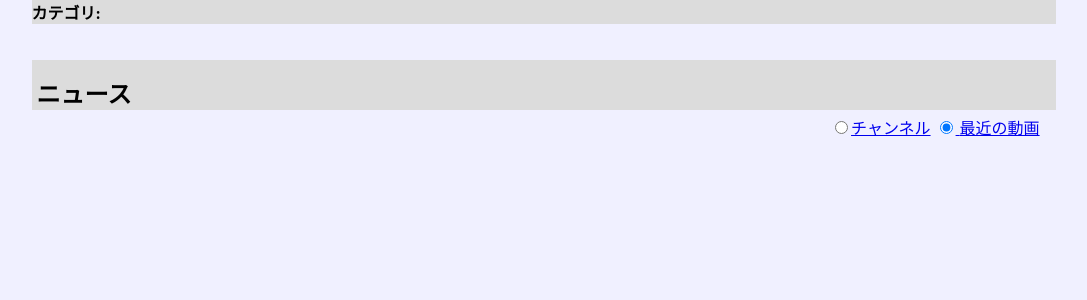
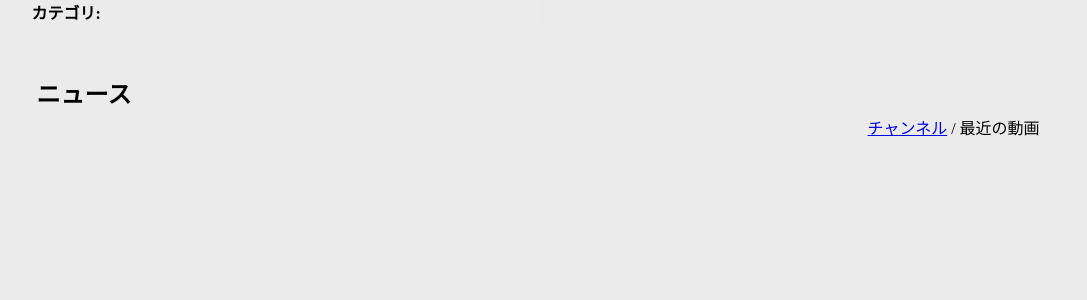
Before and after one commit to kojitrns/ytchan, a PHP site: the page made by web/src/index.php in a window 1280 px wide. Shown: the top 300 px of the page, without its empty margins (58-1145 px from the left). Run offline with PHP 8.4, Linux system fonts and the light colour scheme; data that the repository does not hold is empty; some libraries are stand-ins or nearby versions.

Commit message:
Update around mode selector

```diff
--- a/web/src/css/main.css
+++ b/web/src/css/main.css
@@ -2,14 +2,14 @@
 /* CSS Document */
 
 body{
-	background-color: #F0F0FF;
+	background-color: #EBEBEB;
 	margin: 0px;
 }
 
 .site-header {
 	width: 80%;
 	margin-left: 7%;
-	background-color: #DCDCDC;
+	background-color: #EBEBEBD1;
 	position: fixed;
 }
 
@@ -25,7 +25,6 @@ body{
 .left-panel{
 	width: 7%;
 	float: left;
-	background-color: #DCDCDC;
 	position: fixed;
 }
 
@@ -34,7 +33,6 @@ body{
 	padding-top: 10px;
 	margin-top: 10px;
 	margin-left: 7%;
-	background-color: #DCDCDC;
 }
 
 .main-category-panel h2{
@@ -55,7 +53,6 @@ body{
 	margin-top: -50px;
 	padding-top: 50px;
 }
-
 .clearfix:after {
 	clear: both;
 	content: '';
@@ -72,11 +69,6 @@ body{
     box-shadow: 0 3px 5px rgba(0, 0, 0, 0.22);
     float: left;
 }
-
-/*.chan-box:hover {
-	width: 40%;
-	height: 250px;
-}*/
 
 .chan-box img {
 	width: 40%;
@@ -159,7 +151,6 @@ body{
 
 .video-box p {
 	width: 98%;
-	margin: 0px;
 	display: -webkit-box;
 	max-height: 2.2rem;
 	-webkit-box-orient: vertical;
@@ -170,6 +161,7 @@ body{
 	font-size: 1.0rem;
 	font-weight: 500;
 	line-height: 1.1rem;
+	margin-top: 2px;
 }
 
 .video-box img {
--- a/web/src/index.php
+++ b/web/src/index.php
@@ -118,19 +118,15 @@ if(isset($_GET['cur_category'])) {
 show_left_panel(array_keys($category_list[$cur_category]));
 
 echo "<div class=\"main-category-panel\"><h2>$cur_category</h2>";
-$chan_mode_checked = 'checked';
-$video_mode_checked = '';
+$mode_cont = '';
 if(isset($_GET['mode']) && $_GET['mode'] == 'video') {
-	$chan_mode_checked = '';
-	$video_mode_checked = 'checked';
+	$mode_cont = "<a href=\"{$_SERVER["SCRIPT_NAME"]}?cur_category=$cur_category&mode=channel\">
+	  チャンネル</a> / 最近の動画";
+} else {
+	$mode_cont = " チャンネル / <a href=\"{$_SERVER["SCRIPT_NAME"]}?cur_category=$cur_category&mode=video\">
+      最近の動画</a>";
 }
-echo "<div class=\"mode-selector\">
-	  <a href=\"{$_SERVER["SCRIPT_NAME"]}?cur_category=$cur_category&mode=channel\">
-	  <input type=\"radio\" value=\"channel\" $chan_mode_checked /><label>チャンネル</label></a>
-      <a href=\"{$_SERVER["SCRIPT_NAME"]}?cur_category=$cur_category&mode=video\">
-      <input type=\"radio\" value=\"video\"  $video_mode_checked />
-      <label>最近の動画</label></a>
-      </div>";
+echo "<div class=\"mode-selector\">$mode_cont</div>";
 
 $sub_categories = $category_list[$cur_category];
 
```
Also changed, not shown: web/src/admin/css/main.css (+14 -3 lines), web/src/admin/js/channelManager.js (+3 -4 lines).
